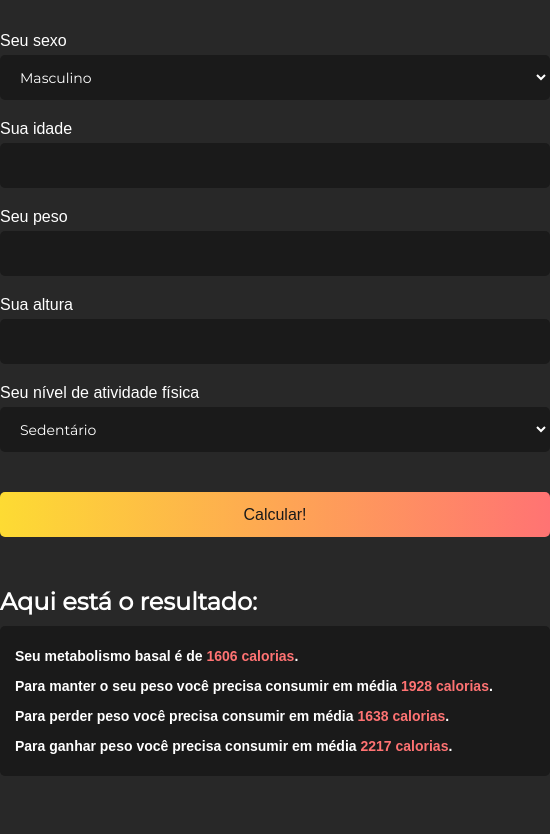
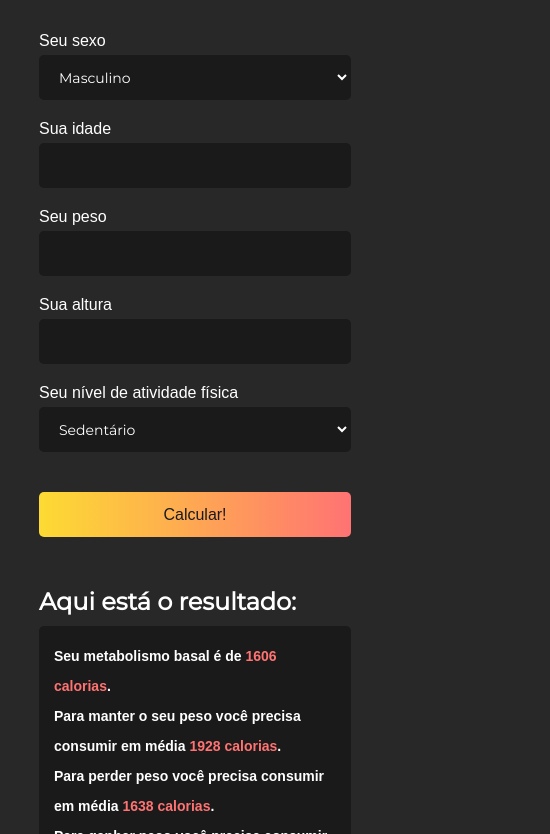
Before and after one commit to crystian97/getkcal, a website: page index.html in a window 390 px wide. Shown: the part 118-952 px from the top of the page, 550 px wide, since content can reach past the window. Before the commit the page ends 894 px from the top, so only its background shows below. Drawn offline with Linux system fonts and the light colour scheme.

Commit message:
feat:add responsivity

```diff
--- a/assets/css/styles.css
+++ b/assets/css/styles.css
@@ -101,3 +101,10 @@ header {
 .result-content ul li strong {
   color: #FF7373;
 }
+
+@media only screen and (min-width: 320px) and (max-width: 480px){
+  .container{
+    max-width: 80%;
+  margin: 0 auto;
+  }
+}
```
